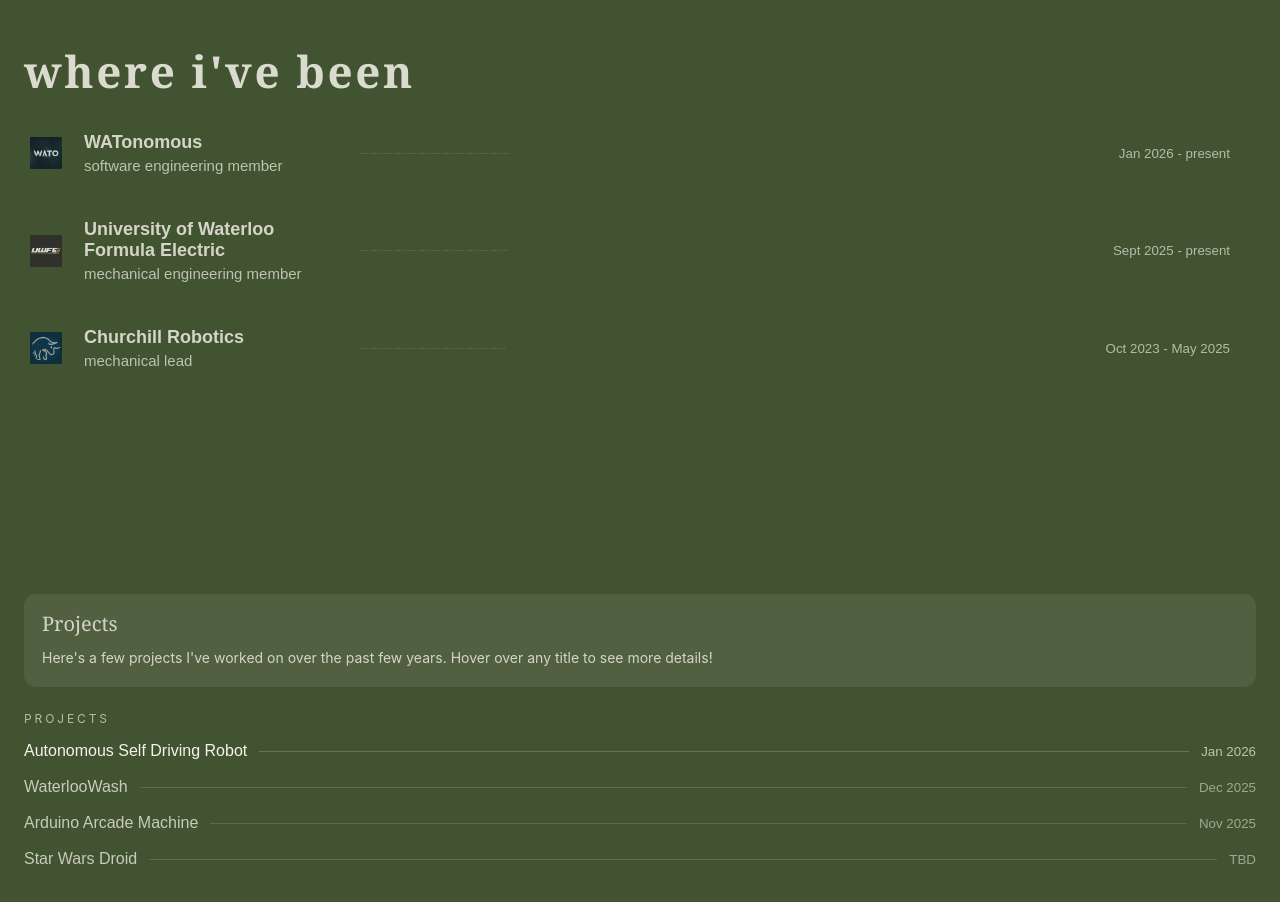
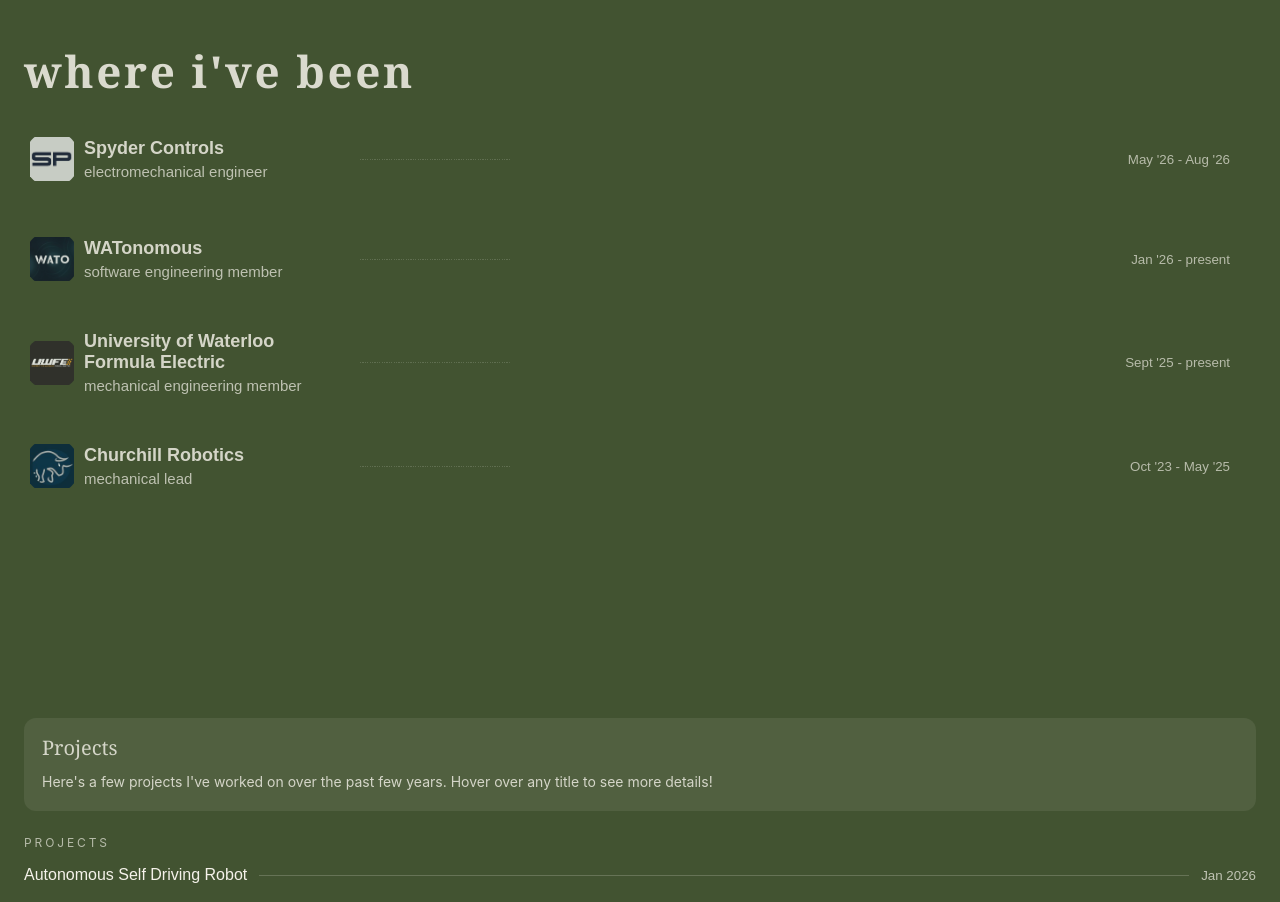
Before and after one commit to ericwu132/erics-website, a React (Vite) app in the folder eric-site/: page / in a window 1280 px wide. Shown: the part 800-1702 px from the top of the page. Built offline with nearby package versions, Linux system fonts and the light colour scheme.

Commit message:
added SP

```diff
--- a/eric-site/src/Experiences.jsx
+++ b/eric-site/src/Experiences.jsx
@@ -1,12 +1,22 @@
 import { useEffect, useLayoutEffect, useRef, useState } from "react";
 
 const experiences = [
+  {
+    id: "spyder",
+    logo: "/sp2.jpg",
+    company: "Spyder Controls",
+    role: "electromechanical engineer",
+    time: "May '26 - Aug '26",
+    body: "incoming S26",
+    body2: "",
+    image: "",
+  },
   {
     id: "wato",
     logo: "/wato.jpg",
     company: "WATonomous",
     role: "software engineering member",
-    time: "Jan 2026 - present",
+    time: "Jan '26 - present",
     body:
       "currently making a robot type on a keyboard. Using ROS2 and NVIDIA jetson",
     body2:
@@ -18,7 +28,7 @@
     logo: "/uwfe.png",
     company: "University of Waterloo Formula Electric",
     role: "mechanical engineering member",
-    time: "Sept 2025 - present",
+    time: "Sept '25 - present",
     body:
       "manufactured for the suspension subteam, making things like spacers, top hats, and control arm plugs.",
     body2:
@@ -31,7 +41,7 @@
     logo: "/churchill.jpg",
     company: "Churchill Robotics",
     role: "mechanical lead",
-    time: "Oct 2023 - May 2025",
+    time: "Oct '23 - May '25",
     body:
       "built world class vex robots, won alberta provincials, and competed at worlds.",
     body2:
@@ -161,10 +171,10 @@
                     className="exp-detail__inner"
                   >
                     <div className="exp-detail__text">
-                      <h3 className="exp-detail__title">what i did</h3>
                       <p>{exp.body}</p>
                       <p>{exp.body2}</p>
                     </div>
+                    {exp.image && (
                       <div className="exp-detail__media">
                         <div className="exp-detail__image">
                           <img
@@ -176,6 +186,7 @@
                           />
                         </div>
                       </div>
+                    )}
                   </div>
                 </div>
               </div>
--- a/eric-site/src/style.css
+++ b/eric-site/src/style.css
@@ -357,8 +357,8 @@
 }
 
 .exp-row__logo {
-  width: 44px;
-  height: 44px;
+  width: 56px;
+  height: 56px;
   border-radius: 999px;
   display: grid;
   place-items: center;
```
Also changed, not shown: eric-site/public/sp2.jpg (added), eric-site/public/spyder.png (added). Lines whose indentation alone changed are shown as unchanged.
